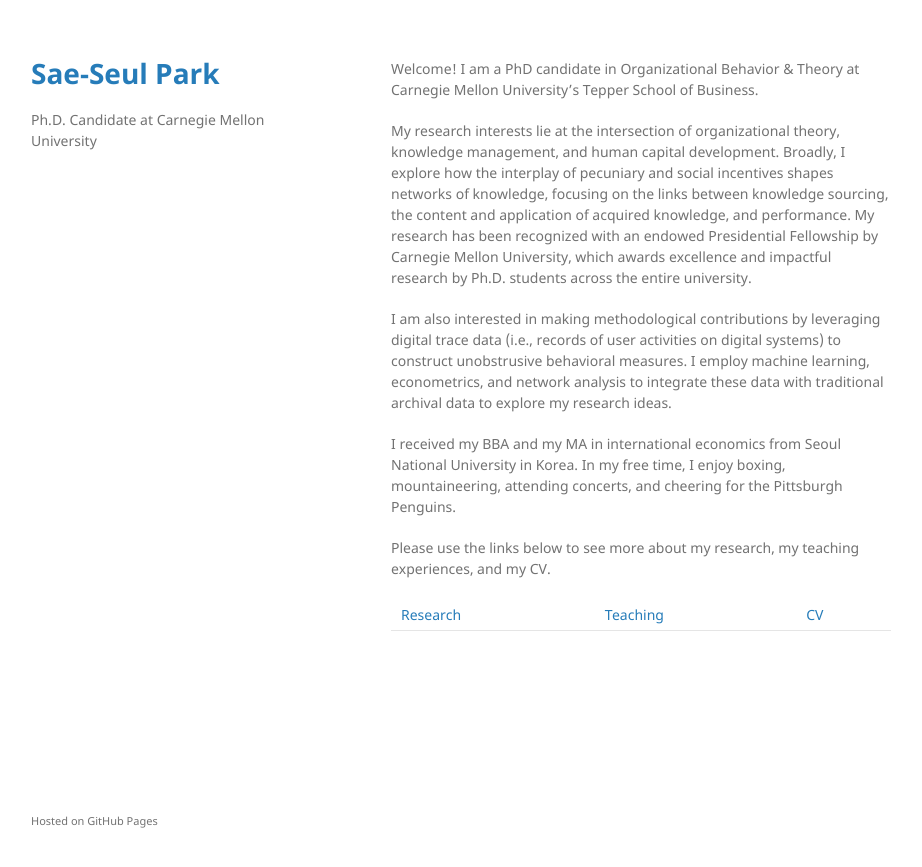
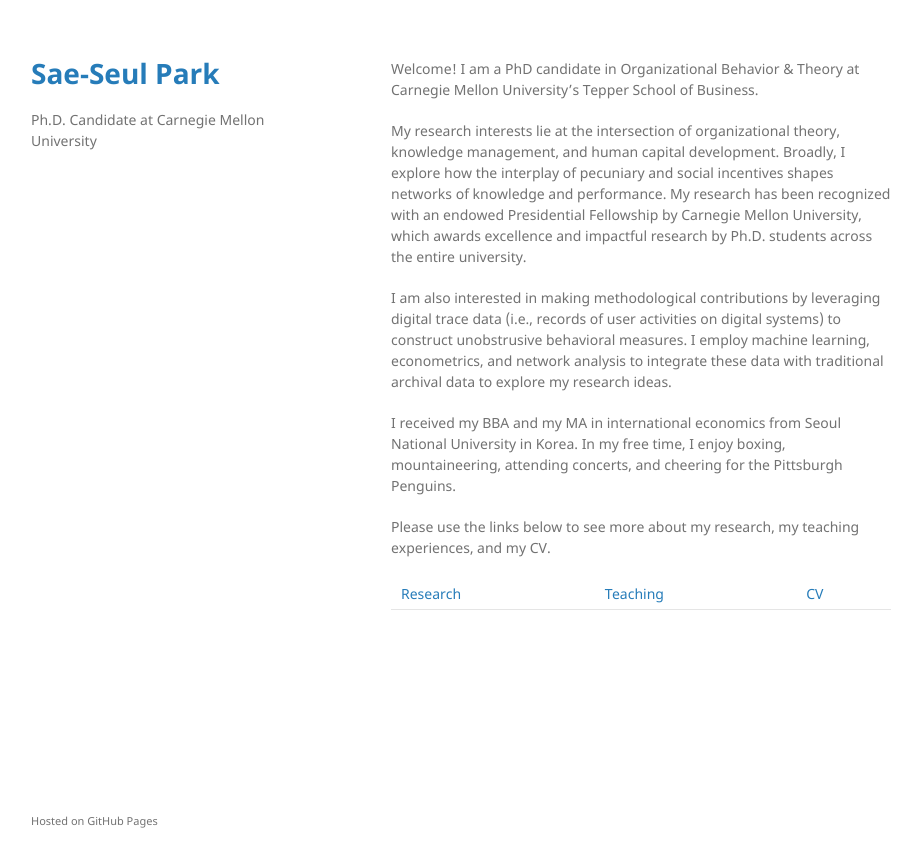
Before and after one commit to saepark/saepark.github.io, a Jekyll site: the page built from index.md, in a window 1280 px wide. Shown: the top 867 px of the page, without its empty margins (179-1101 px from the left). Built offline with Jekyll 4.4.1, drawn with Linux system fonts in a browser that asks for light colours; our own code applies the rules of GitHub Pages for plain Markdown files.

Commit message:
Update index.md

```diff
--- a/index.md
+++ b/index.md
@@ -1,6 +1,6 @@
 Welcome! I am a PhD candidate in Organizational Behavior & Theory at Carnegie Mellon University's Tepper School of Business.
 
-My research interests lie at the intersection of organizational theory, knowledge management, and human capital development. Broadly, I explore how the interplay of pecuniary and social incentives shapes networks of knowledge, focusing on the links between knowledge sourcing, the content and application of acquired knowledge, and performance. My research has been recognized with an endowed Presidential Fellowship by Carnegie Mellon University, which awards excellence and impactful research by Ph.D. students across the entire university.
+My research interests lie at the intersection of organizational theory, knowledge management, and human capital development. Broadly, I explore how the interplay of pecuniary and social incentives shapes networks of knowledge and performance. My research has been recognized with an endowed Presidential Fellowship by Carnegie Mellon University, which awards excellence and impactful research by Ph.D. students across the entire university.
 
 I am also interested in making methodological contributions by leveraging digital trace data (i.e., records of user activities on digital systems) to construct unobstrusive behavioral measures. I employ machine learning, econometrics, and network analysis to integrate these data with traditional archival data to explore my research ideas.
 
```
